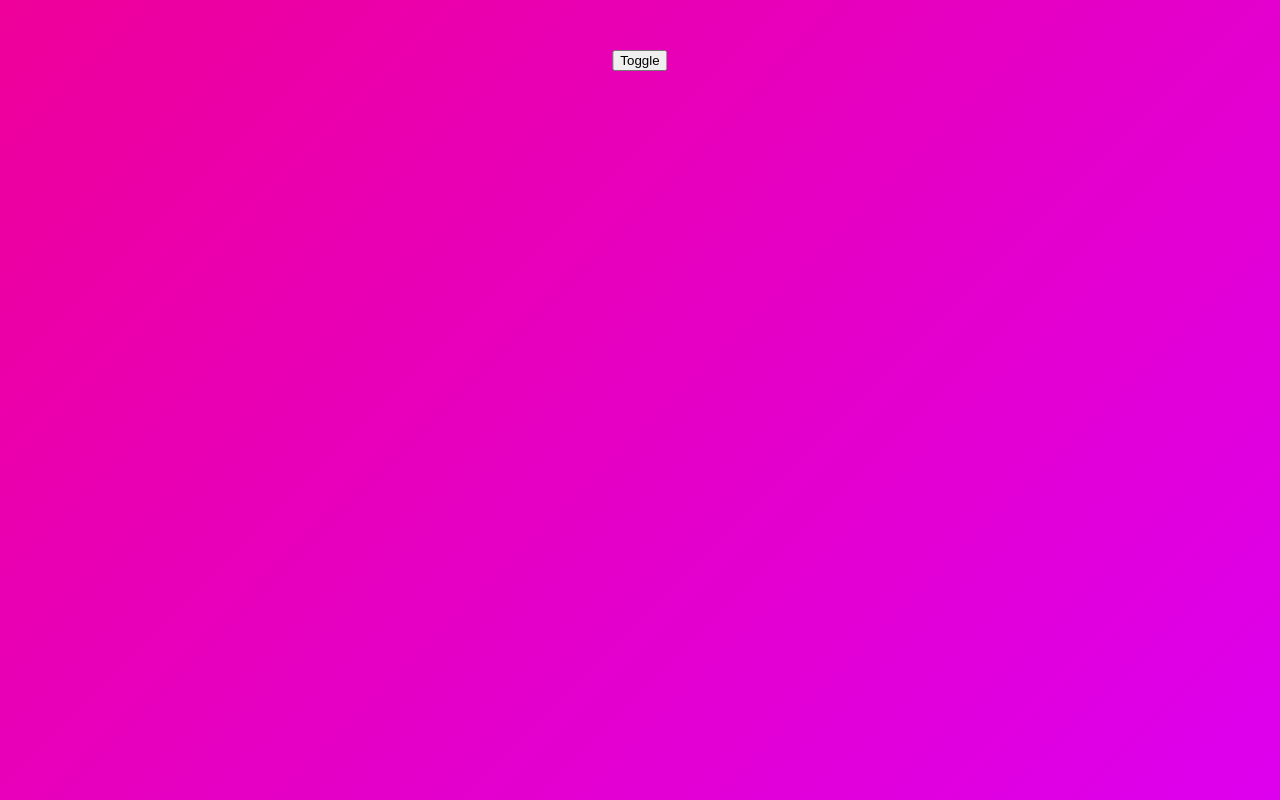
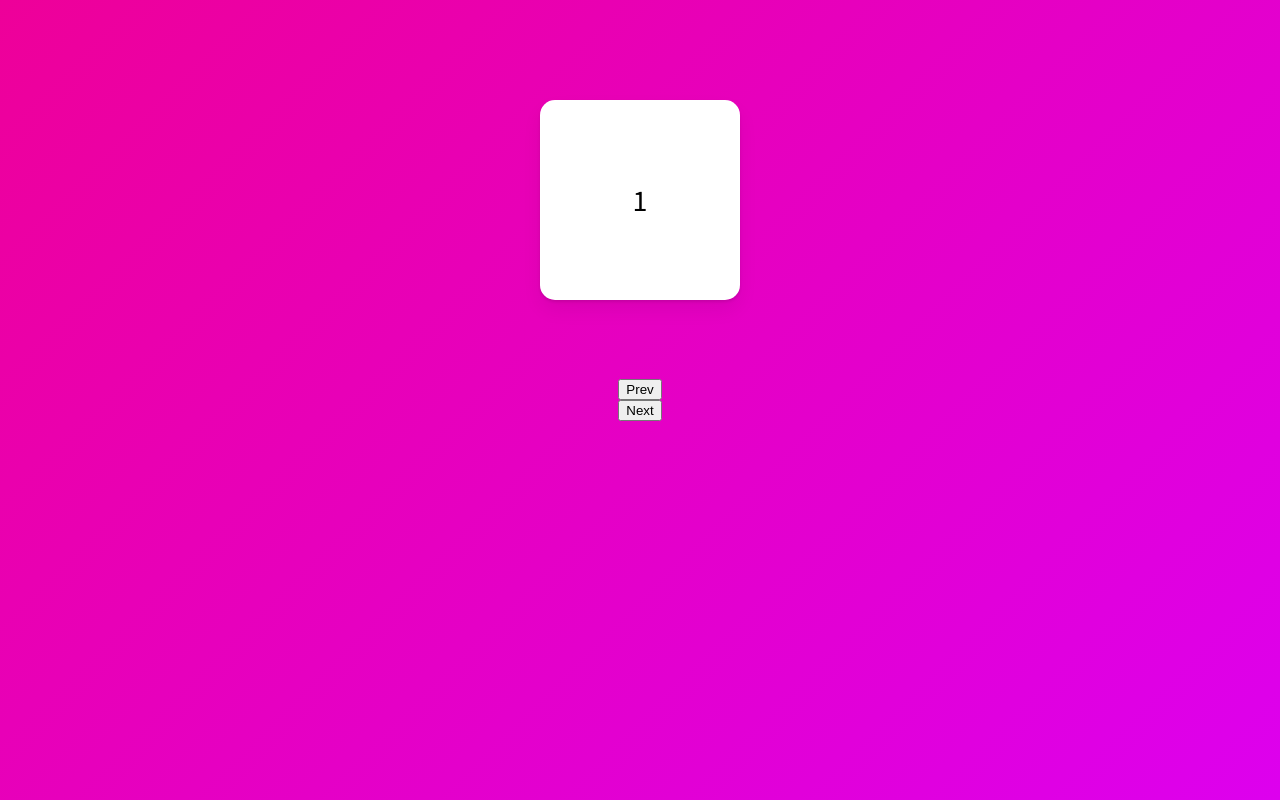
Before and after one commit to kieyg7/framer-motion, a React (Create React App) app: page / in a window 1280 px wide. Built offline with nearby package versions, Linux system fonts and the light colour scheme.

Commit message:
AnimatePresence #2

```diff
--- a/src/App.tsx
+++ b/src/App.tsx
@@ -5,45 +5,60 @@
 
 function App() {
 
-  const [showing, setShowing] = useState(false);
-  const toggleShowing = () => {
-    setShowing(!showing);
+  const [visible, setVisible] = useState(1);
+
+  const [direction, setDirection] = useState(true)
+
+  const next = () => {
+    setDirection(true);
+    setVisible((prev) => prev === 10 ? 10 : prev + 1)
+  }
+  const prev = () => {
+    setDirection(false);
+    setTimeout(() => setVisible((prev) => prev === 1 ? 1 : prev - 1), 10)
+
   }
 
   const boxVariants = {
-    initial: {
+    entry: (direction: boolean) => ({
+      x: direction ? 500 : -500,
       opacity: 0,
       scale: 0,
-      y: -500,
-    },
-    visible: {
+      transition: {duration: 0.5, delay: 0.1}
+    }),
+    center: {
+      x: 0,
       opacity: 1,
       scale: 1,
-      rotateZ: 360,
-      y: 0,
+      // transition: {duration: 1}
     },
-    leaving: {
+    exit: (direction: boolean) => ({
+      x: direction ? -500 : 500,
       opacity: 0,
       scale: 0,
-      y: -500,
-      transition: {duration: .5}
-    }
+      transition: {duration: 0.5, delay: 0.1}
+    })
   }
 
   return (
     <div className="App">
       <GlobalStyle />
       <Wrapper>
-        <button onClick={toggleShowing}>Toggle</button>
-        <AnimatePresence>{showing
-          ? <Box
+        <AnimatePresence custom={direction} mode="popLayout">
+          <Box
+              custom={direction}
               variants={boxVariants}
-              initial={"initial"}
-              animate={"visible"}
-              exit={"leaving"}
+              initial='entry'
+              animate="center"
+              exit='exit'
               transition={{type:"spring", bounce: 0.3}}
-          />
-          : null}</AnimatePresence>
+              key={visible}
+            >
+            {visible}
+          </Box>
+          </AnimatePresence>
+        <button onClick={prev}>Prev</button>
+        <button onClick={next}>Next</button>
       </Wrapper>
     </div>
   );
@@ -72,10 +87,10 @@
   justify-content: center;
   align-items: center;
   button {
-    position: absolute;
-    top: 50px;
-    left: 50%;
-    transform: translateX(-50%);
+    //position: absolute;
+    //top: 50px;
+    //left: 50%;
+    //transform: translateX(-50%);
   }
 `
 
@@ -85,6 +100,13 @@
    background-color: white;
    border-radius: 15px;
    box-shadow: 0 2px 3px rgba(0,0,0,0.1), 0 10px 20px rgba(0, 0, 0, 0.06);
+  position: absolute;
+  top: 100px;
+  display: flex;
+  flex-flow: column;
+  justify-content: center;
+  align-items: center;
+  font-size: 30px;
  `
 
 
```
